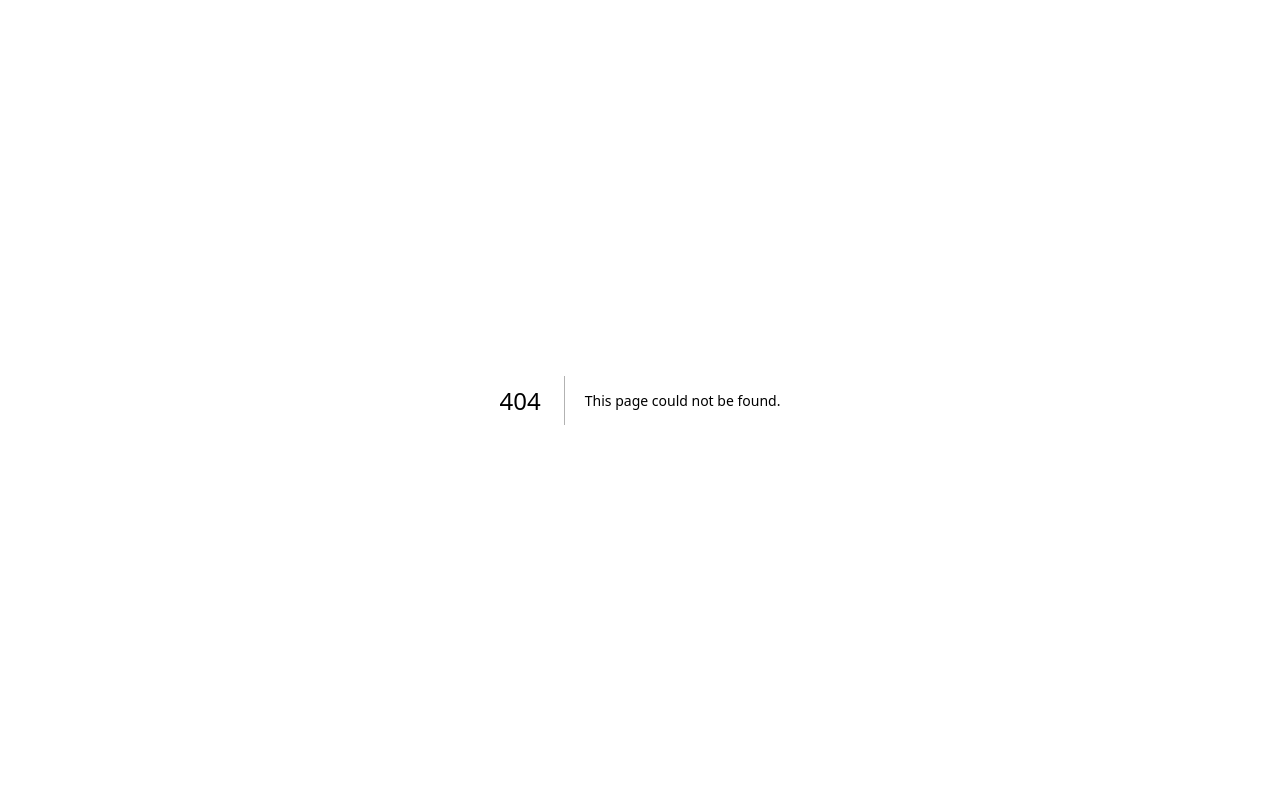
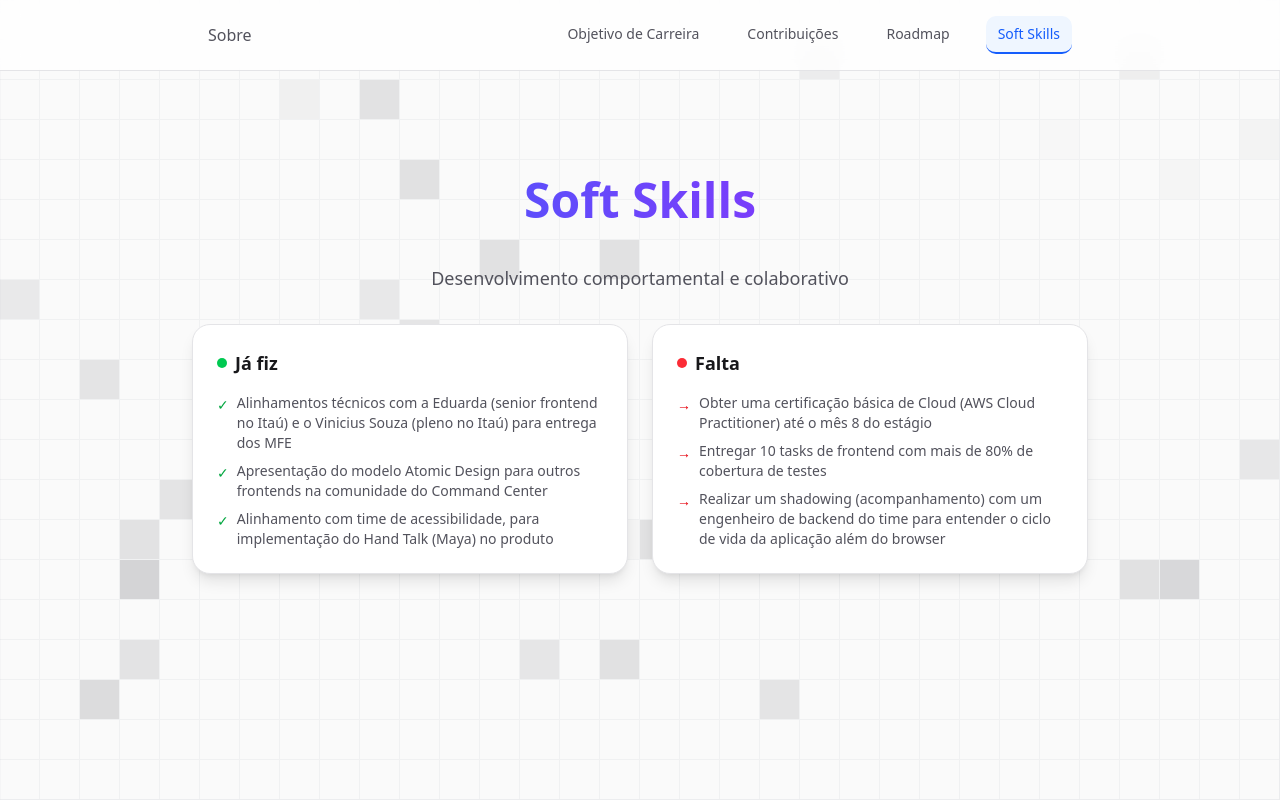
Before and after one commit to kalellz/kalel-pdi-itau, a Next.js app: page /soft-skills in a window 1280 px wide. Before the commit this address had no page. Built offline with nearby package versions, Linux system fonts and the light colour scheme.

Commit message:
feat: implement new page soft-skills

```diff
--- /dev/null
+++ b/app/soft-skills/page.tsx
@@ -0,0 +1,84 @@
+import { AnimatedGridPattern } from "@/components/ui/animated-grid-pattern";
+import { Navbar } from "@/components/ui/navbar";
+
+export default function SoftSkillsPage() {
+  const doneItems = [
+    "Alinhamentos técnicos com a Eduarda (senior frontend no Itaú) e o Vinicius Souza (pleno no Itaú) para entrega dos MFE",
+    "Apresentação do modelo Atomic Design para outros frontends na comunidade do Command Center",
+    "Alinhamento com time de acessibilidade, para implementação do Hand Talk (Maya) no produto"
+  ];
+
+  const pendingItems = [
+    "Obter uma certificação básica de Cloud (AWS Cloud Practitioner) até o mês 8 do estágio",
+    "Entregar 10 tasks de frontend com mais de 80% de cobertura de testes",
+    "Realizar um shadowing (acompanhamento) com um engenheiro de backend do time para entender o ciclo de vida da aplicação além do browser",
+  ];
+
+  return (
+    <div className="relative min-h-screen bg-zinc-50 dark:bg-black overflow-hidden">
+      <AnimatedGridPattern maxOpacity={0.1} />
+      <Navbar />
+
+      <main className="relative z-10 flex flex-col w-full p-4 pt-32 md:pt-24 md:p-8">
+        <div className="flex items-center justify-center w-full">
+          <div className="w-full max-w-4xl space-y-6 md:space-y-8 py-8 md:py-12">
+            <div className="text-center">
+              <h1 className="px-4 md:p-8 text-3xl sm:text-4xl md:text-5xl font-bold bg-gradient-to-r from-blue-600 to-purple-600 bg-clip-text text-transparent mb-2 dark:from-blue-400 dark:to-purple-400">
+                Soft Skills
+              </h1>
+              <p className="text-base sm:text-lg text-zinc-600 dark:text-zinc-400">
+                Desenvolvimento comportamental e colaborativo
+              </p>
+            </div>
+
+            <div className="grid grid-cols-1 md:grid-cols-2 gap-4 md:gap-6">
+              <div className="bg-white dark:bg-zinc-900 rounded-2xl border border-zinc-200 dark:border-zinc-800 p-5 md:p-6 shadow-lg">
+                <div className="flex items-center gap-2 mb-4">
+                  <span className="w-2.5 h-2.5 rounded-full bg-green-500 inline-block"></span>
+                  <h2 className="text-base md:text-lg font-bold text-zinc-900 dark:text-white">
+                    Já fiz
+                  </h2>
+                </div>
+                <ul className="space-y-2">
+                  {doneItems.map((item, index) => (
+                    <li
+                      key={index}
+                      className="flex gap-2 text-xs sm:text-sm text-zinc-600 dark:text-zinc-400"
+                    >
+                      <span className="text-green-600 dark:text-green-400 mt-0.5 flex-shrink-0">
+                        ✓
+                      </span>
+                      <span>{item}</span>
+                    </li>
+                  ))}
+                </ul>
+              </div>
+
+              <div className="bg-white dark:bg-zinc-900 rounded-2xl border border-zinc-200 dark:border-zinc-800 p-5 md:p-6 shadow-lg">
+                <div className="flex items-center gap-2 mb-4">
+                  <span className="w-2.5 h-2.5 rounded-full bg-red-500 inline-block"></span>
+                  <h2 className="text-base md:text-lg font-bold text-zinc-900 dark:text-white">
+                    Falta
+                  </h2>
+                </div>
+                <ul className="space-y-2">
+                  {pendingItems.map((item, index) => (
+                    <li
+                      key={index}
+                      className="flex gap-2 text-xs sm:text-sm text-zinc-600 dark:text-zinc-400"
+                    >
+                      <span className="text-red-600 dark:text-red-400 mt-0.5 flex-shrink-0">
+                        →
+                      </span>
+                      <span>{item}</span>
+                    </li>
+                  ))}
+                </ul>
+              </div>
+            </div>
+          </div>
+        </div>
+      </main>
+    </div>
+  );
+}
--- a/components/ui/navbar.tsx
+++ b/components/ui/navbar.tsx
@@ -17,6 +17,7 @@ export function Navbar() {
     { href: "/objetivo-carreira", label: "Objetivo de Carreira" },
     { href: "/contribuicoes", label: "Contribuições" },
     { href: "/roadmap", label: "Roadmap" },
+    { href: "/soft-skills", label: "Soft Skills" },
   ];
 
   return (
```
